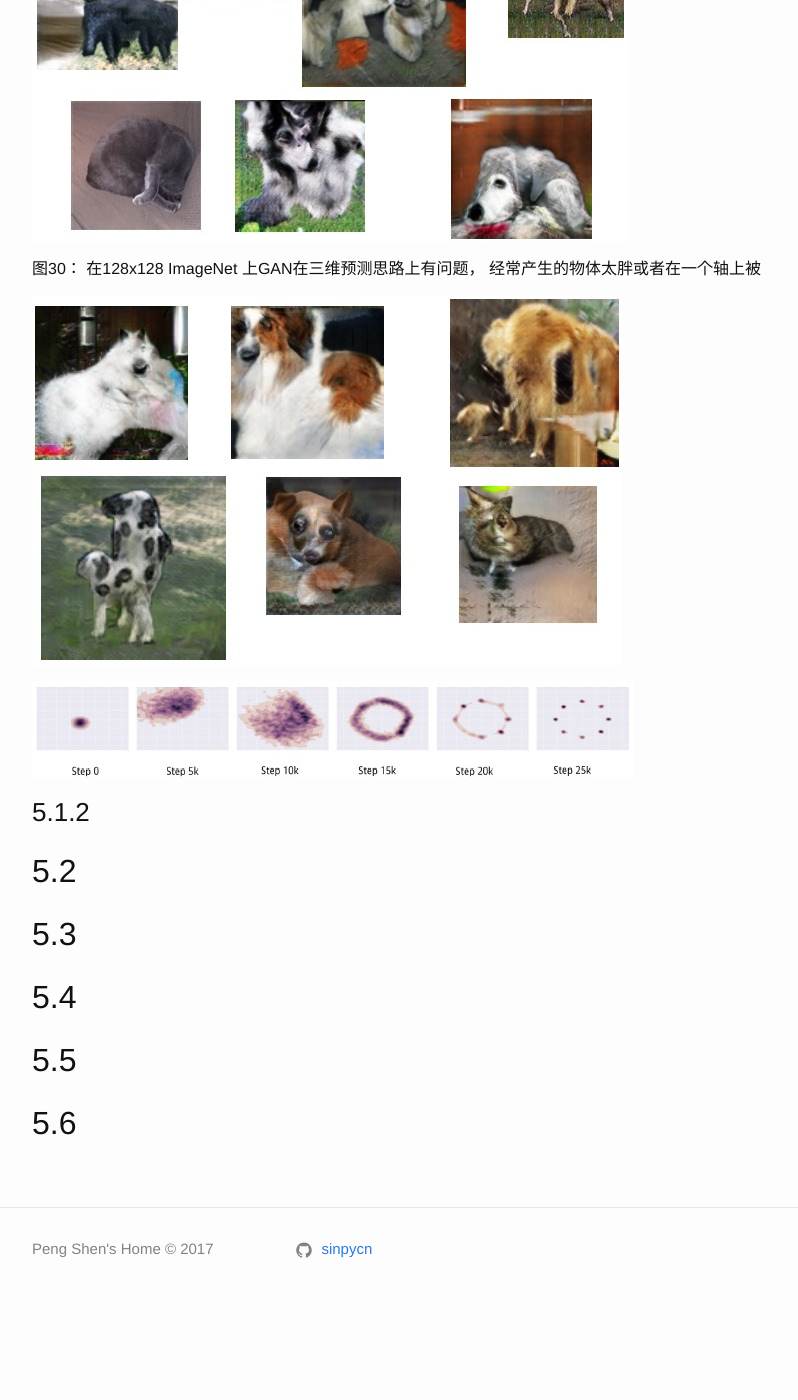
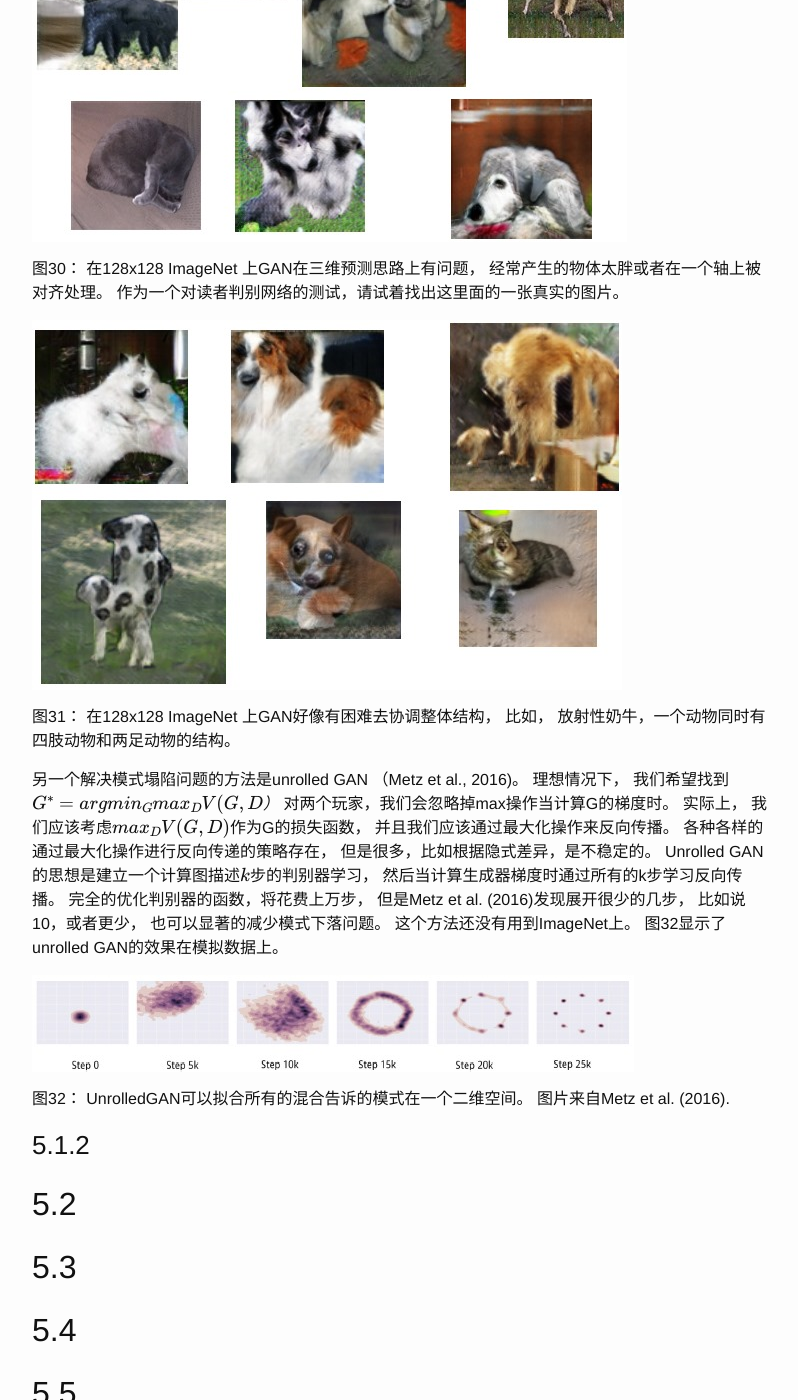
Before and after one commit to sinpycn/sinpycn.github.io, a Jekyll site: the page built from _posts/research/2017-05-10-GAN-Tutorial-Research-Frontiers.md, in a window 1280 px wide and 1400 px high, scrolled down 5455 px. Shown: the whole window, without its empty margins (238-1036 px from the left). Built offline with Jekyll 4.4.1, drawn with Linux system fonts in a browser that asks for light colours; formulas are drawn with MathJax 3; before the commit the page ends 6775 px from its top, so only the background shows below that.

Commit message:
Update 2017-05-10-GAN-Tutorial-Research-Frontiers.md

```diff
--- a/_posts/research/2017-05-10-GAN-Tutorial-Research-Frontiers.md
+++ b/_posts/research/2017-05-10-GAN-Tutorial-Research-Frontiers.md
@@ -111,14 +111,23 @@ Minibatch GAN很大程度上是为了减少模式塌陷问题而不是其他问
 
 ![Figure 30](/images/201705/10/fig30.jpg)
 
-图30： 在128x128 ImageNet 上GAN在三维预测思路上有问题， 经常产生的物体太胖或者在一个轴上被
+图30： 在128x128 ImageNet 上GAN在三维预测思路上有问题， 经常产生的物体太胖或者在一个轴上被对齐处理。
+作为一个对读者判别网络的测试，请试着找出这里面的一张真实的图片。
 
 ![Figure 31](/images/201705/10/fig31.jpg)
 
+图31： 在128x128 ImageNet 上GAN好像有困难去协调整体结构， 比如， 放射性奶牛，一个动物同时有四肢动物和两足动物的结构。
 
+另一个解决模式塌陷问题的方法是unrolled GAN （Metz et al., 2016)。 理想情况下， 我们希望找到$$G^{*}=arg min_G max_D V(G,D）$$ 对两个玩家，我们会忽略掉max操作当计算G的梯度时。
+实际上， 我们应该考虑$$max_D V(G,D)$$作为G的损失函数， 并且我们应该通过最大化操作来反向传播。
+各种各样的通过最大化操作进行反向传递的策略存在， 但是很多，比如根据隐式差异，是不稳定的。
+Unrolled GAN的思想是建立一个计算图描述$$k$$步的判别器学习， 然后当计算生成器梯度时通过所有的k步学习反向传播。
+完全的优化判别器的函数，将花费上万步， 但是Metz et al. (2016)发现展开很少的几步， 比如说10，或者更少， 也可以显著的减少模式下落问题。
+这个方法还没有用到ImageNet上。 图32显示了unrolled GAN的效果在模拟数据上。
 
 ![Figure 32](/images/201705/10/fig32.jpg)
 
+图32： UnrolledGAN可以拟合所有的混合告诉的模式在一个二维空间。 图片来自Metz et al. (2016).
 
 ### 5.1.2
 
```
